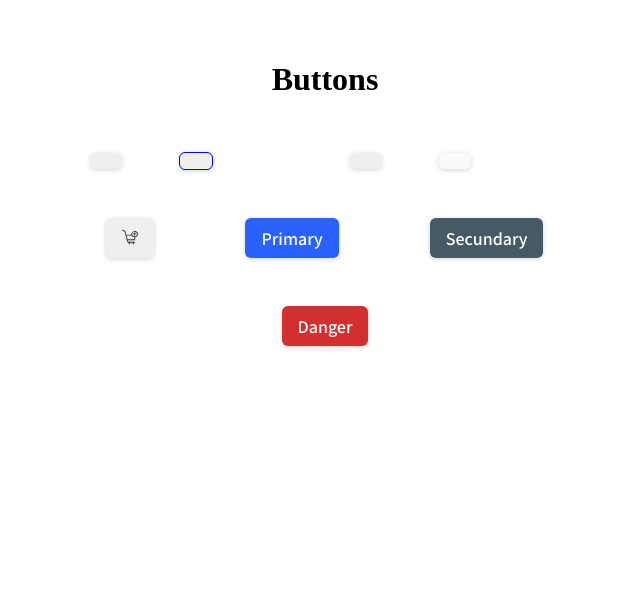
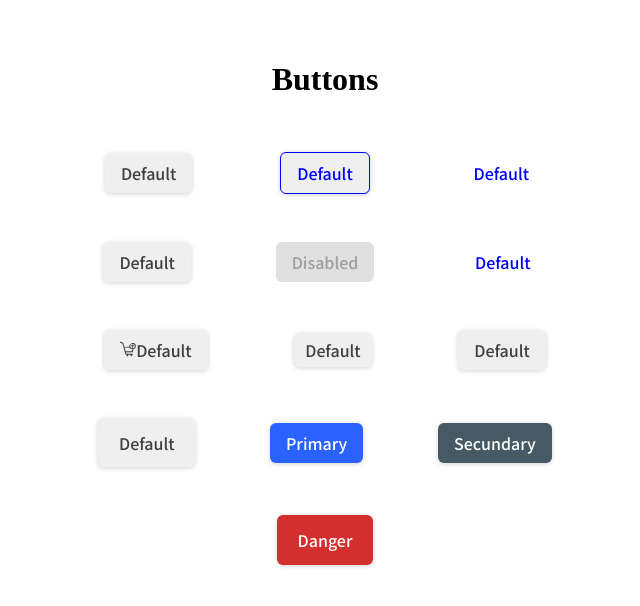
Before and after one commit to Faerk77/react-ButtonComponent, a React (Vite) app: page / in a window 1280 px wide. Shown: the top 606 px of the page, without its empty margins (315-955 px from the left). Built offline with nearby package versions, Linux system fonts and the light colour scheme.

Commit message:
4 files modified

```diff
--- a/src/App.jsx
+++ b/src/App.jsx
@@ -8,16 +8,19 @@ function App() {
     <div className="container">
       <h1>Buttons</h1>
       <div className="btnContainer">
-        <Button />
-        <Button variant="outline" />
-        <Button variant="text" size="sm" />
-        <Button disableShadow />
-        <Button disabled />
-        <Button variant="text" disabled />
-        <Button endIcon={BtnIcon} />
+        <Button text="Default" />
+        <Button text="Default" variant="outline" />
+        <Button text="Default" variant="text" />
+        <Button text="Default" disableShadow />
+        <Button text="Disabled" disabled/>
+        <Button text="Default" variant="text" />
+        <Button text="Default" endIcon={BtnIcon} />
+        <Button text="Default" size="sm" />
+        <Button text="Default" size="md" />
+        <Button text="Default" size="lg" />
         <Button text="Primary" color="primary" />
         <Button text="Secundary" color="secundary" />
-        <Button text="Danger" color="danger" />
+        <Button text="Danger" color="danger" size="lg" />
       </div>
     </div>
   );
--- a/src/components/Button.jsx
+++ b/src/components/Button.jsx
@@ -17,7 +17,7 @@ const Button = ({
       {...props}
       className={`${style['default']} ${style[variant]} ${
         style[color || 'default']
-      } ${style[size || 'md']} ${disabledShadow && style['disabledShadow']}`}
+      } ${style[size || 'md']} ${props.disabled && style['disabled']}`}
     >
       {EndIcon && (
         <span>
--- a/src/components/Button.module.css
+++ b/src/components/Button.module.css
@@ -1,7 +1,6 @@
-
-.default{
+.default {
   font-family: 'Noto Sans JP', sans-serif;
-  color:#3F3F3F;
+  color: #3f3f3f;
   margin: auto;
   font-size: 1rem;
   box-shadow: 0px 1px 5px rgb(210, 210, 210);
@@ -34,7 +33,7 @@
   background-color: rgb(203, 203, 255);
 }
 
-.text{
+.text {
   background-color: transparent;
   box-shadow: initial;
   color: blue;
@@ -59,24 +58,35 @@
 .lg {
   padding: 0.8rem 1.3rem;
 }
-.primary, .secundary,.danger{
+.primary,
+.secundary,
+.danger {
   color: white;
 }
-.primary{
-  background-color:#2962FF;
+.primary {
+  background-color: #2962ff;
 }
-.primary:hover,.primary:focus{
-  background-color:#0039CB;
+.primary:hover,
+.primary:focus {
+  background-color: #0039cb;
 }
-.secundary{
-  background-color:#455A64;
+.secundary {
+  background-color: #455a64;
 }
-.secundary:hover,.secundary:focus{
-  background-color:#1C313A;
+.secundary:hover,
+.secundary:focus {
+  background-color: #1c313a;
 }
-.danger{
-  background-color: #D32F2F;
+.danger {
+  background-color: #d32f2f;
 }
-.danger:hover,.danger:focus{
-  background-color: #9A0007;
+.danger:hover,
+.danger:focus {
+  background-color: #9a0007;
 }
+
+.disabled {
+  box-shadow: unset;
+  background-color: #e0e0e0;
+  color: #9e9e9e;
+}
--- a/src/index.css
+++ b/src/index.css
@@ -12,8 +12,3 @@
   flex-wrap: wrap;
   gap: 3rem;
 }
-
-.disabledShadow{
-
-
-}
```
